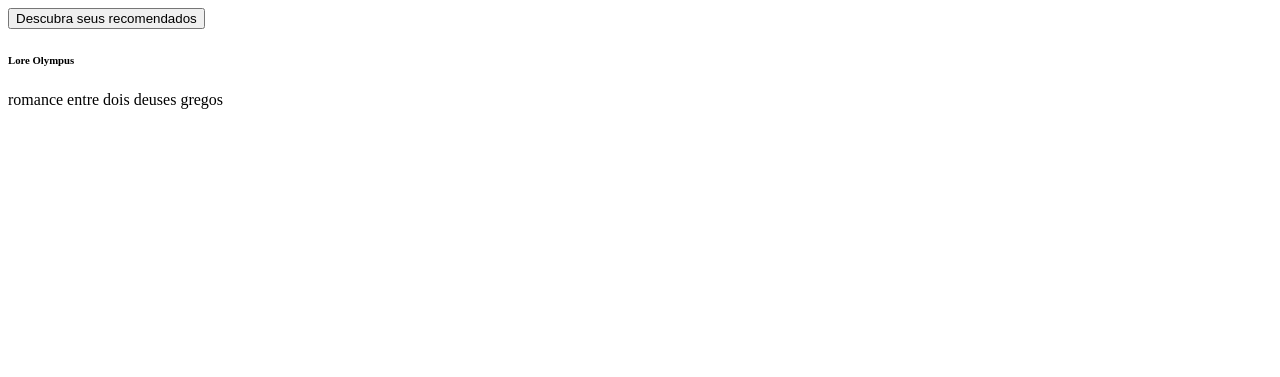
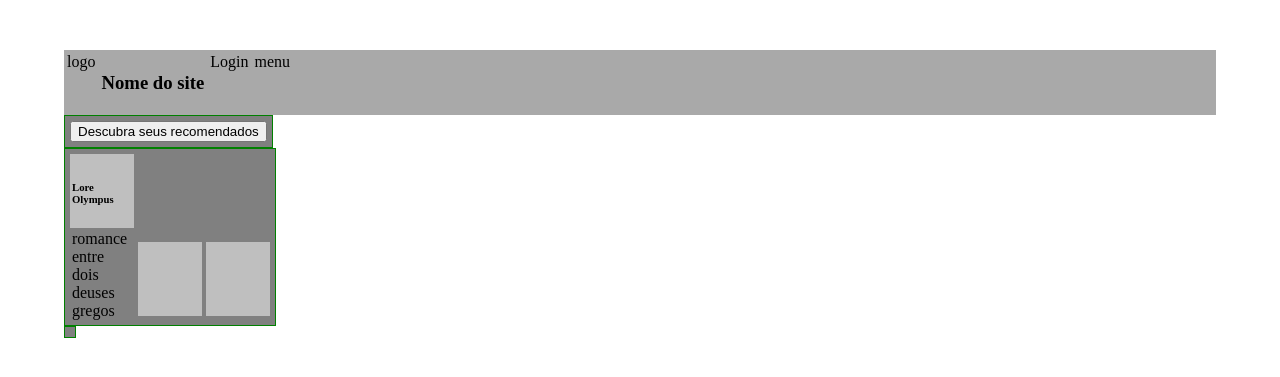
Before and after one commit to Luise79/Luise79.github.io, a PHP site: page /somativa/index.html in a window 1280 px wide. Shown: the top 377 px of the page. Run offline with PHP 8.4, Linux system fonts and the light colour scheme.

Commit message:
adding raw css

```diff
--- a/somativa/css/styleSom1.css
+++ b/somativa/css/styleSom1.css
@@ -1,4 +1,40 @@
+body {
+    margin-inline: 5%;
+    margin-top: 50px;
+}
+
+.cabecalho {
+    display: flex;
+    background-color: darkgray;
+}
+
+#itemCabecalho {
+    padding: 3px;
+}
+
+.livros {
+    width: max-content;
+    height: auto;
+    border: solid 1px green;
+    padding: 5px;
+    background-color: gray;
+}
+
+.livro {
+    display: inline-block;
+    width: 60px;
+    height: 70px;
+    padding: 2px;
+    background-color: #bfbfbf;;
+}
+
 #fotoCapa {
     width: 50px;
+    height: 70px;
     background-color: red;
 }
+
+#buttonRecomendados {
+    display: block;
+    margin-inline: auto;
+}
--- a/somativa/index.html
+++ b/somativa/index.html
@@ -7,9 +7,18 @@
     <title>Title</title>
 </head>
 <body>
+    <header>
+        <div class="cabecalho">
+            <span id="itemCabecalho">logo</span>
+            <h3 id="itemCabecalho">Nome do site</h3>
+
+            <span id="itemCabecalho">Login</span>
+            <div id="itemCabecalho">menu</div>
+        </div>
+    </header>
     <div>
         <div class="livros" id="recomendados">
-            <button>Descubra seus recomendados</button>
+            <button id="buttonRecomendados">Descubra seus recomendados</button>
         </div>
         <div class="livros" id="romance">
             <div class="livro">
```
